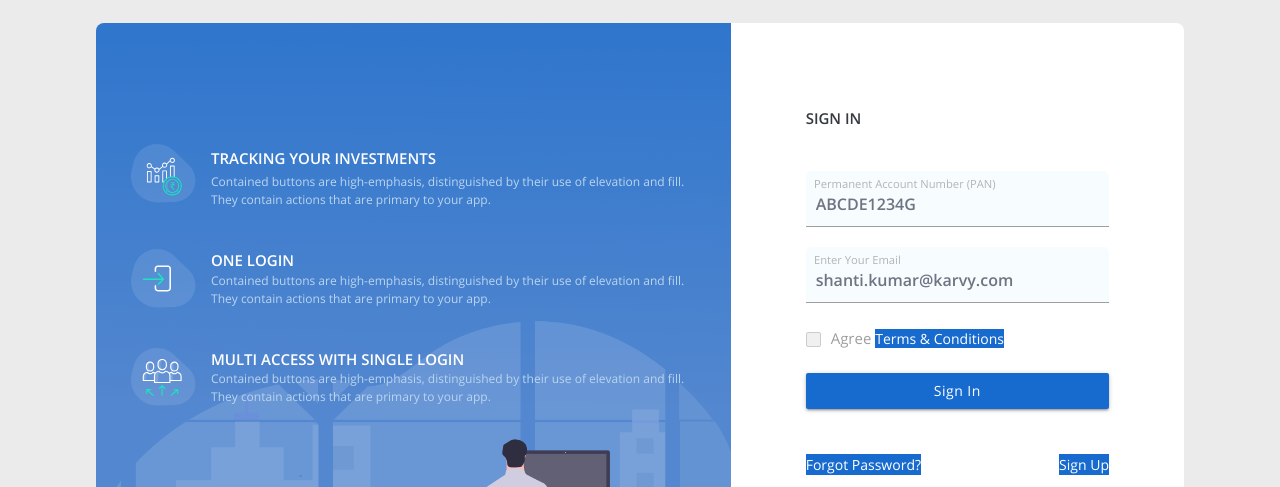
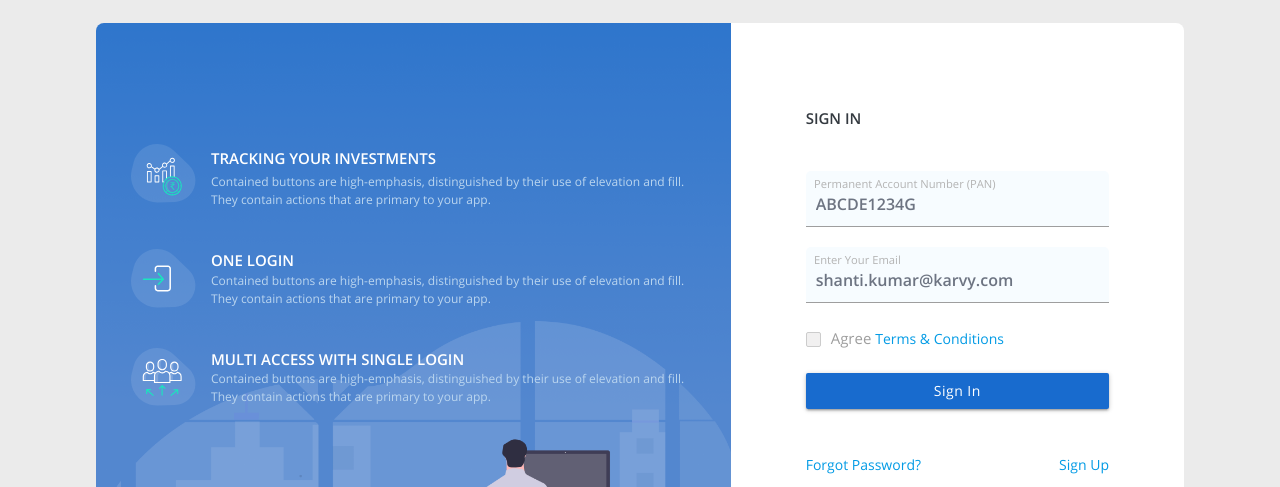
Before and after one commit to rohith81/korp-connect, a plain HTML site: page index.html in a window 1280 px wide. Shown: the part 69-556 px from the top of the page. Drawn offline with Linux system fonts and the light colour scheme.

Commit message:
Update style.css

```diff
--- a/css/style.css
+++ b/css/style.css
@@ -185,7 +185,7 @@ select:focus{
 .register_page{
   background-color: #ebebeb;
 }
-.register_page a {
+.register_page a.btn {
     font-size: 14px;
     background-color: #186bce;
     text-transform: capitalize;
```
